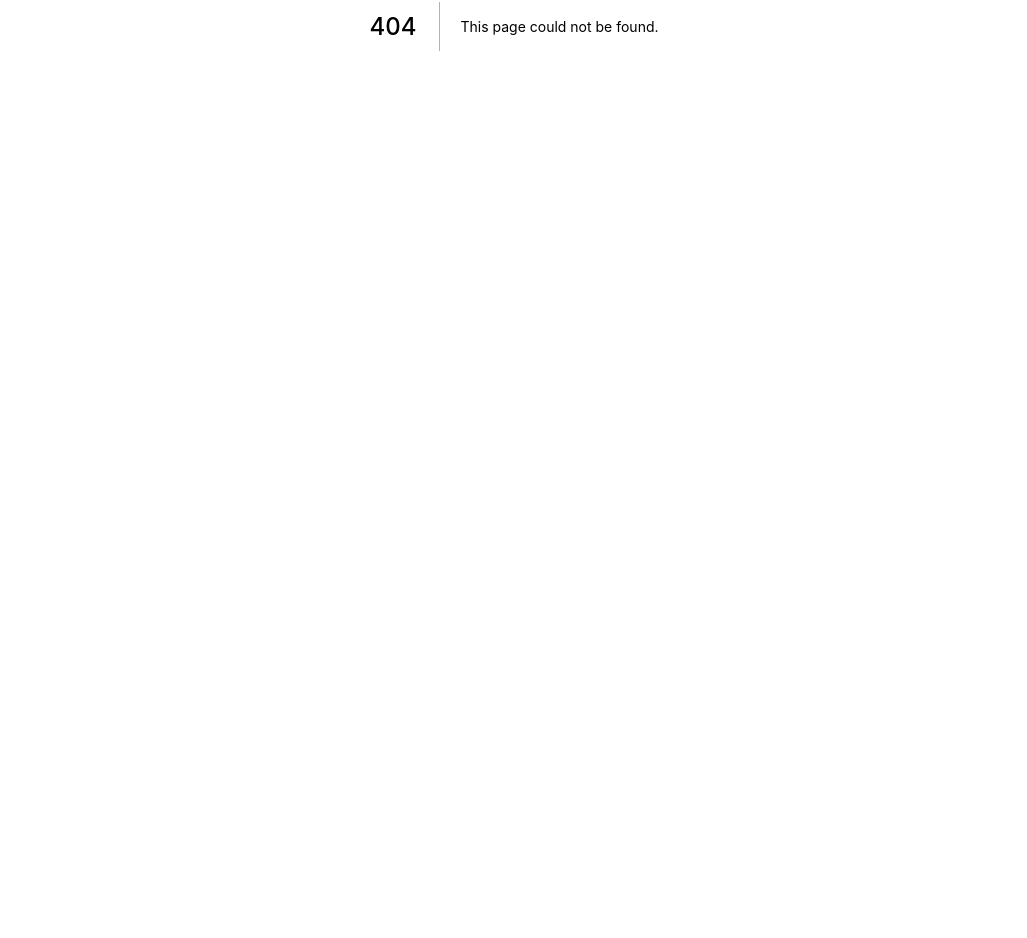
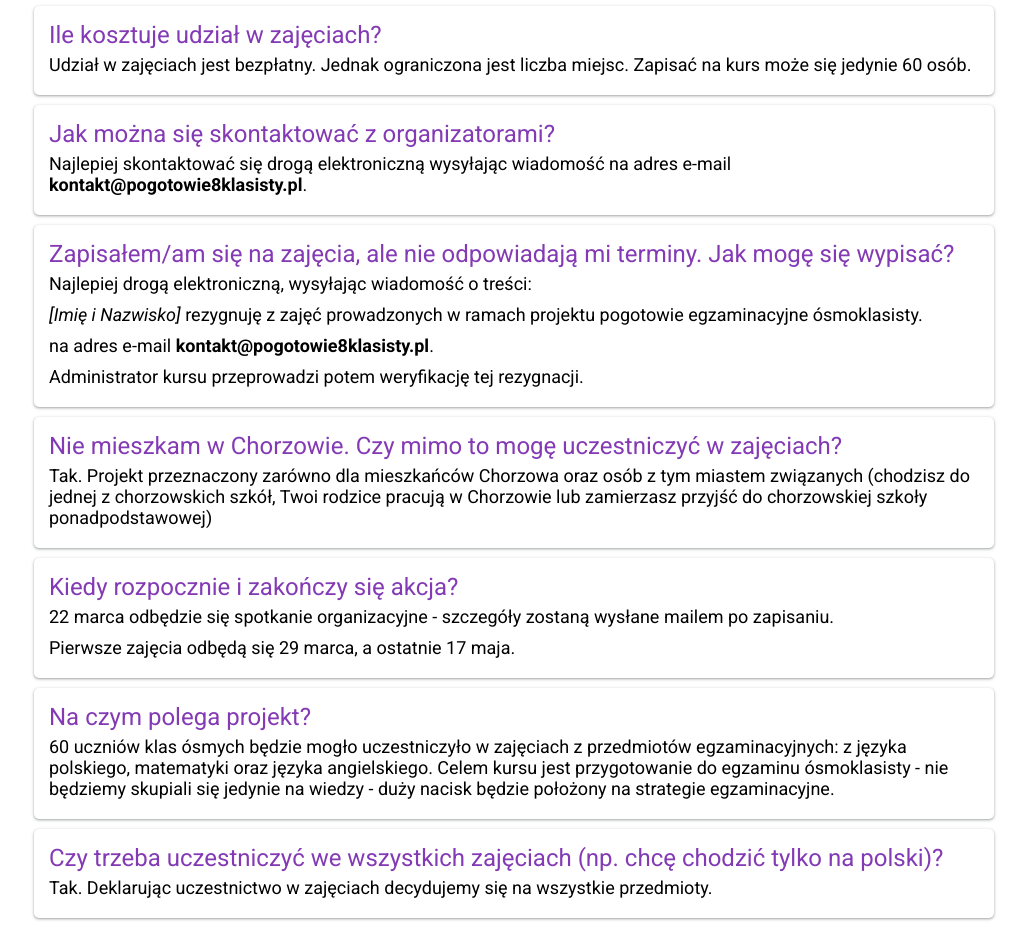
Before and after one commit to stanislawdera/pogotowie-osmoklasisty, a Next.js app: page /faq in a window 1280 px wide. Before the commit this address had no page. Shown: the part 374-1312 px from the top of the page, without its empty margins (126-1153 px from the left). Before the commit the page ends 800 px from the top, so only its background shows below. Built offline with nearby package versions, Linux system fonts and the light colour scheme.

Commit message:
Add FAQ page

```diff
--- /dev/null
+++ b/pages/faq.js
@@ -0,0 +1,112 @@
+import { Card } from "components/atoms/Card/Card.styles";
+import { Headline } from "components/atoms/Headline/Headline.styles";
+import { Paragraph } from "components/atoms/Paragraph/Paragraph.styles";
+import { Subheadline } from "components/atoms/Subheadline/Subheadline.styles";
+import { Wrapper } from "components/atoms/Wrapper/Wrapper.styles";
+import Layout from "components/organisms/Layout/Layout";
+import Head from "next/head";
+import React from "react";
+
+export default function Faq() {
+  return (
+    <Layout title="FAQ" content="Najczęściej zadawane pytania">
+      <Head>
+        <title>FAQ - Pogotowie Ósmoklasisty</title>
+        <meta
+          name="description"
+          content="Najczęściej zadawane pytania dotyczące kursu"
+        />
+      </Head>
+      <Wrapper>
+        <Card>
+          <Subheadline>Ile kosztuje udział w zajęciach?&nbsp;</Subheadline>
+          <Paragraph>
+            Udział w zajęciach jest bezpłatny. Jednak ograniczona jest liczba
+            miejsc. Zapisać na kurs może się jedynie 60 os&oacute;b.&nbsp;
+          </Paragraph>
+        </Card>
+
+        <Card>
+          <Subheadline>
+            Jak można się skontaktować z organizatorami?
+          </Subheadline>
+          <Paragraph>
+            Najlepiej skontaktować się drogą elektroniczną wysyłając wiadomość
+            na adres e-mail <strong>kontakt@pogotowie8klasisty.pl</strong>.
+          </Paragraph>
+        </Card>
+
+        <Card>
+          <Subheadline>
+            Zapisałem/am się na zajęcia, ale nie odpowiadają mi terminy. Jak
+            mogę się wypisać?&nbsp;
+          </Subheadline>
+          <Paragraph>
+            Najlepiej drogą elektroniczną, wysyłając wiadomość o treści:
+          </Paragraph>
+          <Paragraph>
+            <em>[Imię i Nazwisko]</em> rezygnuję z zajęć prowadzonych w ramach
+            projektu pogotowie egzaminacyjne &oacute;smoklasisty.&nbsp;
+          </Paragraph>
+          <Paragraph>
+            na adres e-mail <strong>kontakt@pogotowie8klasisty.pl</strong>.
+          </Paragraph>
+          <Paragraph>
+            Administrator kursu przeprowadzi potem weryfikację tej
+            rezygnacji.&nbsp;
+          </Paragraph>
+        </Card>
+
+        <Card>
+          <Subheadline>
+            Nie mieszkam w Chorzowie. Czy mimo to mogę uczestniczyć w
+            zajęciach?&nbsp;
+          </Subheadline>
+          <Paragraph>
+            Tak. Projekt przeznaczony zar&oacute;wno dla mieszkańc&oacute;w
+            Chorzowa oraz os&oacute;b z tym miastem związanych (chodzisz do
+            jednej z chorzowskich szk&oacute;ł, Twoi rodzice pracują w Chorzowie
+            lub zamierzasz przyjść do chorzowskiej szkoły
+            ponadpodstawowej)&nbsp;
+          </Paragraph>
+        </Card>
+
+        <Card>
+          <Subheadline>
+            Kiedy rozpocznie i zakończy się akcja?&nbsp;
+          </Subheadline>
+          <Paragraph>
+            22 marca odbędzie się spotkanie organizacyjne - szczeg&oacute;ły
+            zostaną wysłane mailem po zapisaniu.
+          </Paragraph>
+          <Paragraph>
+            Pierwsze zajęcia odbędą się 29 marca, a ostatnie 17 maja.
+          </Paragraph>
+        </Card>
+
+        <Card>
+          <Subheadline>Na czym polega projekt?&nbsp;</Subheadline>
+          <Paragraph>
+            60 uczni&oacute;w klas &oacute;smych będzie mogło uczestniczyło w
+            zajęciach z przedmiot&oacute;w egzaminacyjnych: z języka polskiego,
+            matematyki oraz języka angielskiego. Celem kursu jest przygotowanie
+            do egzaminu &oacute;smoklasisty - nie będziemy skupiali się jedynie
+            na wiedzy - duży nacisk będzie położony na strategie
+            egzaminacyjne.&nbsp;
+          </Paragraph>
+        </Card>
+
+        <Card>
+          <Subheadline>
+            Czy trzeba uczestniczyć we wszystkich zajęciach (np. chcę chodzić
+            tylko na polski)?&nbsp;
+          </Subheadline>
+          <Paragraph>
+            Tak. Deklarując uczestnictwo w zajęciach decydujemy się na wszystkie
+            przedmioty.
+          </Paragraph>
+        </Card>
+      </Wrapper>
+    </Layout>
+  );
+}
```
